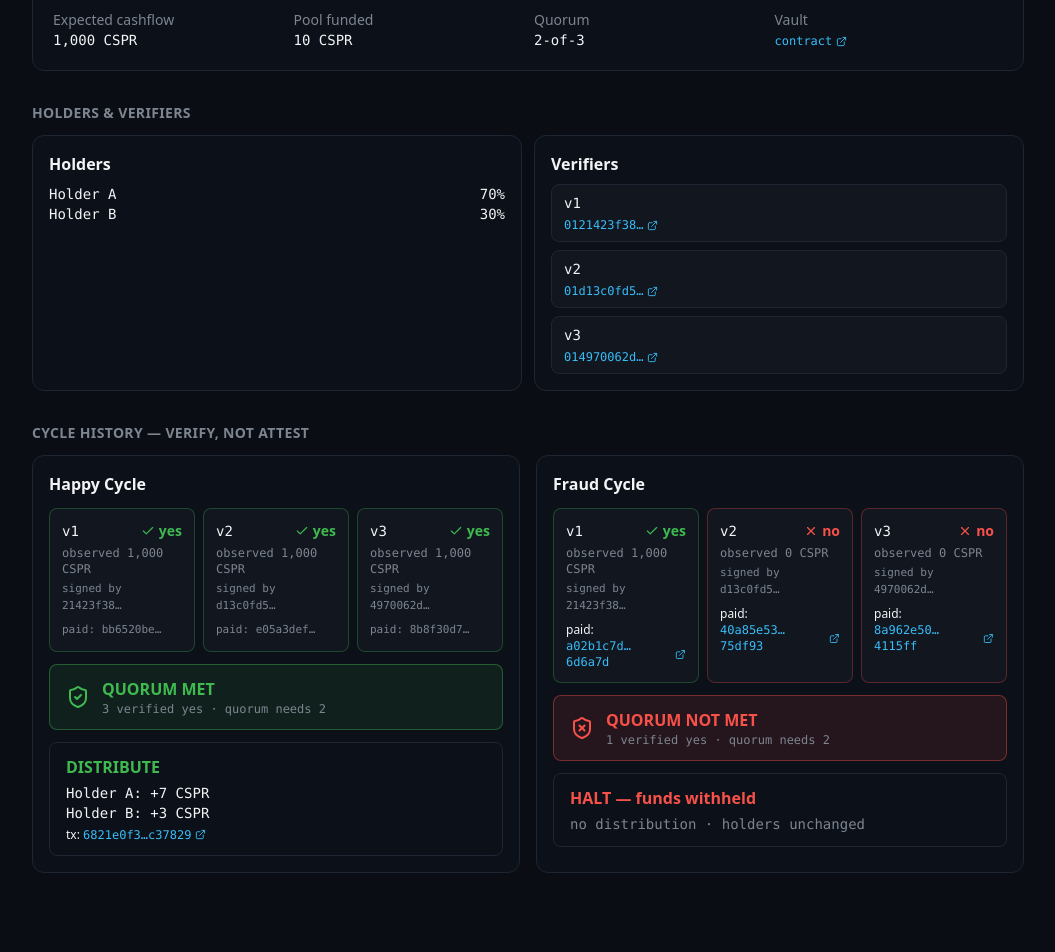
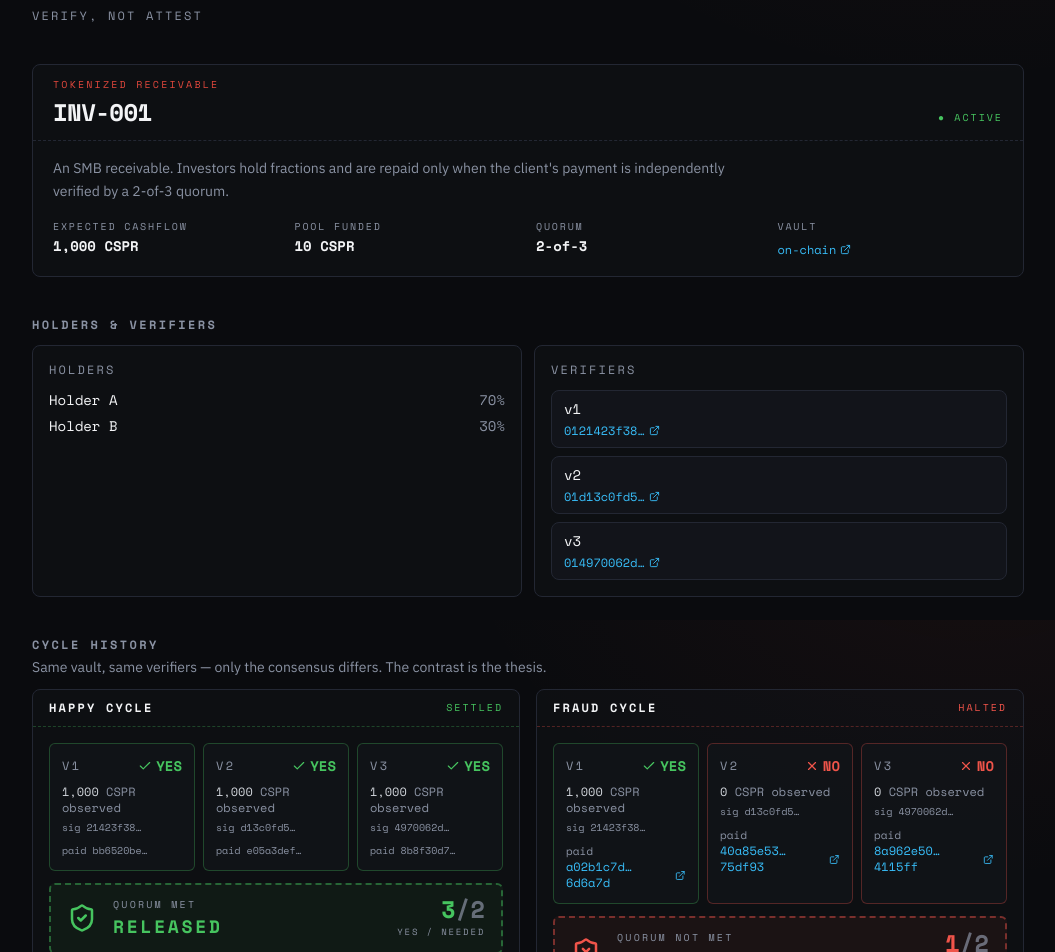
Before and after one commit to RECTOR-LABS/quittance, a Next.js app in the folder dashboard/: page / in a window 1280 px wide. Shown: the part 180-1132 px from the top of the page, without its empty margins (112-1167 px from the left). Before the commit the page ends 1085 px from the top, so only its background shows below. Built offline with nearby package versions, Linux system fonts and the light colour scheme.

Commit message:
feat(dashboard): proof-receipt visual identity — Space Mono type + quorum-gate stamp

```diff
--- a/dashboard/app/globals.css
+++ b/dashboard/app/globals.css
@@ -1,5 +1,26 @@
 @tailwind base;
 @tailwind components;
 @tailwind utilities;
-:root { color-scheme: dark; }
-body { @apply bg-ink text-gray-100 antialiased; }
+
+:root {
+  color-scheme: dark;
+}
+
+body {
+  @apply bg-ink text-gray-100 antialiased font-sans;
+  background-image: radial-gradient(55rem 40rem at 85% -15%, rgba(224, 71, 60, 0.06), transparent 60%);
+  background-attachment: fixed;
+}
+
+a {
+  @apply outline-none;
+}
+a:focus-visible {
+  @apply rounded-sm ring-2 ring-accent ring-offset-2 ring-offset-ink;
+}
+
+@media (prefers-reduced-motion: reduce) {
+  * {
+    transition: none !important;
+  }
+}
--- a/dashboard/app/layout.tsx
+++ b/dashboard/app/layout.tsx
@@ -1,6 +1,10 @@
 import './globals.css';
 import Link from 'next/link';
+import { Space_Mono, IBM_Plex_Sans } from 'next/font/google';
 import { ShieldCheck } from 'lucide-react';
+
+const mono = Space_Mono({ subsets: ['latin'], weight: ['400', '700'], variable: '--font-mono' });
+const sans = IBM_Plex_Sans({ subsets: ['latin'], weight: ['400', '500', '600', '700'], variable: '--font-sans' });
 
 export const metadata = {
   title: 'Quittance — verify, not attest',
@@ -9,18 +13,23 @@ export const metadata = {
 
 export default function RootLayout({ children }: { children: React.ReactNode }) {
   return (
-    <html lang="en">
+    <html lang="en" className={`${mono.variable} ${sans.variable}`}>
       <body>
-        <nav className="border-b border-edge bg-panel/60">
-          <div className="mx-auto flex max-w-5xl items-center gap-6 px-4 py-3">
-            <span className="flex items-center gap-2 font-semibold">
-              <ShieldCheck size={18} className="text-accent" /> Quittance
+        <nav className="sticky top-0 z-10 border-b border-edge bg-ink/80 backdrop-blur">
+          <div className="mx-auto flex max-w-5xl items-center justify-between px-4 py-3">
+            <span className="flex items-center gap-2 font-mono text-sm font-bold uppercase tracking-[0.18em]">
+              <ShieldCheck size={16} className="text-accent" /> Quittance
             </span>
-            <Link href="/" className="text-sm text-muted hover:text-gray-100">Issuer</Link>
-            <Link href="/holder" className="text-sm text-muted hover:text-gray-100">Holder</Link>
+            <div className="flex items-center gap-6 font-mono text-xs uppercase tracking-[0.18em]">
+              <Link href="/" className="text-muted transition-colors hover:text-gray-100">Issuer</Link>
+              <Link href="/holder" className="text-muted transition-colors hover:text-gray-100">Holder</Link>
+            </div>
           </div>
         </nav>
-        <main className="mx-auto max-w-5xl px-4 py-8">{children}</main>
+        <main className="mx-auto max-w-5xl px-4 py-10">{children}</main>
+        <footer className="mx-auto max-w-5xl px-4 pb-10 pt-6 font-mono text-[10px] uppercase tracking-[0.2em] text-muted/60">
+          Quittance · casper-test · verify, not attest
+        </footer>
       </body>
     </html>
   );
--- a/dashboard/app/page.tsx
+++ b/dashboard/app/page.tsx
@@ -9,23 +9,33 @@ export default function IssuerPage() {
   const asset = getAsset();
   const cycles = getCycles();
   return (
-    <div className="space-y-8">
+    <div className="space-y-10">
+      <section>
+        <div className="font-mono text-[10px] uppercase tracking-[0.25em] text-accent">Verification-gated servicing</div>
+        <h1 className="mt-2 max-w-2xl font-sans text-2xl font-semibold leading-snug sm:text-3xl">
+          Funds reach holders only after an independent quorum confirms the cashflow arrived.
+        </h1>
+        <p className="mt-2 font-mono text-xs uppercase tracking-[0.18em] text-muted">verify, not attest</p>
+      </section>
+
       <AssetHeader asset={asset} />
 
       <section>
-        <h2 className="mb-3 text-sm font-semibold uppercase tracking-wide text-muted">Holders &amp; verifiers</h2>
+        <h2 className="mb-3 font-mono text-xs font-semibold uppercase tracking-[0.2em] text-muted">Holders &amp; verifiers</h2>
         <div className="grid gap-3 sm:grid-cols-2">
-          <div className="rounded-xl border border-edge bg-panel/40 p-4">
-            <h3 className="mb-2 font-semibold">Holders</h3>
-            {asset.holders.map((h) => (
-              <div key={h.label} className="flex justify-between font-mono text-sm">
-                <span>{h.label}</span>
-                <span>{h.weightPct}%</span>
-              </div>
-            ))}
+          <div className="rounded-lg border border-edge bg-panel/40 p-4">
+            <h3 className="mb-3 font-mono text-xs uppercase tracking-[0.18em] text-muted">Holders</h3>
+            <div className="space-y-1.5">
+              {asset.holders.map((h) => (
+                <div key={h.label} className="flex justify-between font-mono text-sm">
+                  <span>{h.label}</span>
+                  <span className="text-muted">{h.weightPct}%</span>
+                </div>
+              ))}
+            </div>
           </div>
-          <div className="rounded-xl border border-edge bg-panel/40 p-4">
-            <h3 className="mb-2 font-semibold">Verifiers</h3>
+          <div className="rounded-lg border border-edge bg-panel/40 p-4">
+            <h3 className="mb-3 font-mono text-xs uppercase tracking-[0.18em] text-muted">Verifiers</h3>
             <div className="grid gap-2">
               {asset.verifiers.map((v) => (
                 <VerifierBadge key={v.label} verifier={v} />
@@ -36,7 +46,10 @@ export default function IssuerPage() {
       </section>
 
       <section>
-        <h2 className="mb-3 text-sm font-semibold uppercase tracking-wide text-muted">Cycle history — verify, not attest</h2>
+        <h2 className="mb-1 font-mono text-xs font-semibold uppercase tracking-[0.2em] text-muted">Cycle history</h2>
+        <p className="mb-3 font-sans text-sm text-muted">
+          Same vault, same verifiers — only the consensus differs. The contrast is the thesis.
+        </p>
         <div className="grid gap-4 lg:grid-cols-2">
           {cycles.map((c) => (
             <CycleCard key={c.cycleId} cycle={c} />
--- a/dashboard/components/AssetHeader.tsx
+++ b/dashboard/components/AssetHeader.tsx
@@ -1,38 +1,39 @@
-import { FileText } from 'lucide-react';
 import type { AssetConfig } from '@/lib/types';
 import { motesToCspr } from '@/lib/format';
 import { TxLink } from './TxLink';
 
 export function AssetHeader({ asset }: { asset: AssetConfig }) {
+  const rows: ReadonlyArray<readonly [string, string]> = [
+    ['Expected cashflow', `${motesToCspr(asset.expectedCashflowMotes)} CSPR`],
+    ['Pool funded', `${motesToCspr(asset.pool.fundedMotes)} CSPR`],
+    ['Quorum', `${asset.quorumRequired}-of-${asset.verifiers.length}`],
+  ];
   return (
-    <header className="rounded-xl border border-edge bg-panel/40 p-5">
-      <div className="flex items-center gap-2 text-accent">
-        <FileText size={18} />
-        <span className="font-semibold">{asset.reference}</span>
+    <header className="overflow-hidden rounded-lg border border-edge bg-panel/40">
+      <div className="border-b border-dashed border-edge px-5 py-3">
+        <div className="font-mono text-[10px] uppercase tracking-[0.22em] text-accent">Tokenized receivable</div>
+        <div className="mt-1 flex items-baseline justify-between">
+          <div className="font-mono text-2xl font-bold tracking-tight">{asset.reference}</div>
+          <span className="font-mono text-[10px] uppercase tracking-[0.2em] text-yes">● active</span>
+        </div>
       </div>
-      <p className="mt-2 max-w-2xl text-sm text-muted">{asset.narrative}</p>
-      <dl className="mt-4 grid grid-cols-2 gap-3 text-sm sm:grid-cols-4">
-        <div>
-          <dt className="text-muted">Expected cashflow</dt>
-          <dd className="font-mono">{motesToCspr(asset.expectedCashflowMotes)} CSPR</dd>
-        </div>
-        <div>
-          <dt className="text-muted">Pool funded</dt>
-          <dd className="font-mono">{motesToCspr(asset.pool.fundedMotes)} CSPR</dd>
-        </div>
-        <div>
-          <dt className="text-muted">Quorum</dt>
-          <dd className="font-mono">
-            {asset.quorumRequired}-of-{asset.verifiers.length}
-          </dd>
-        </div>
-        <div>
-          <dt className="text-muted">Vault</dt>
-          <dd>
-            <TxLink kind="contract" hash={asset.vault.packageHash} label="contract" />
-          </dd>
-        </div>
-      </dl>
+      <div className="px-5 py-4">
+        <p className="max-w-2xl font-sans text-sm leading-relaxed text-muted">{asset.narrative}</p>
+        <dl className="mt-4 grid grid-cols-2 gap-4 sm:grid-cols-4">
+          {rows.map(([k, v]) => (
+            <div key={k}>
+              <dt className="font-mono text-[10px] uppercase tracking-[0.18em] text-muted">{k}</dt>
+              <dd className="mt-0.5 font-mono text-sm font-bold">{v}</dd>
+            </div>
+          ))}
+          <div>
+            <dt className="font-mono text-[10px] uppercase tracking-[0.18em] text-muted">Vault</dt>
+            <dd className="mt-0.5">
+              <TxLink kind="contract" hash={asset.vault.packageHash} label="on-chain" />
+            </dd>
+          </div>
+        </dl>
+      </div>
     </header>
   );
 }
--- a/dashboard/components/CycleCard.tsx
+++ b/dashboard/components/CycleCard.tsx
@@ -6,40 +6,47 @@ import { TxLink } from './TxLink';
 
 export function CycleCard({ cycle }: { cycle: Cycle }) {
   const receiptFor = (id: string) => cycle.receipts.find((r) => r.verifierId === id);
+  const distributed = cycle.status === 'distributed';
   return (
-    <section className="rounded-xl border border-edge bg-panel/40 p-4">
-      <h3 className="mb-3 font-semibold capitalize">{cycle.cycleId} cycle</h3>
+    <section className="overflow-hidden rounded-lg border border-edge bg-panel/40">
+      <header className={`flex items-center justify-between border-b border-dashed px-4 py-2.5 ${distributed ? 'border-yes/30' : 'border-no/30'}`}>
+        <span className="font-mono text-xs font-bold uppercase tracking-[0.18em]">{cycle.cycleId} cycle</span>
+        <span className={`font-mono text-[10px] uppercase tracking-[0.2em] ${distributed ? 'text-yes' : 'text-no'}`}>
+          {distributed ? 'settled' : 'halted'}
+        </span>
+      </header>
+      <div className="space-y-3 p-4">
         <div className="grid gap-2 sm:grid-cols-3">
           {cycle.verdicts.map((v) => (
             <VerdictCard key={v.source} verdict={v} receipt={receiptFor(v.source)} />
           ))}
         </div>
-      <div className="mt-3">
         <QuorumGate yesCount={cycle.quorum.yesCount} required={cycle.quorum.required} met={cycle.quorum.met} />
-      </div>
-      <div className="mt-3 rounded-lg border border-edge px-4 py-3">
-        {cycle.status === 'distributed' ? (
+        <div className="rounded-md border border-edge bg-ink/40 px-4 py-3">
+          {distributed ? (
             <div>
-            <div className="font-semibold text-yes">DISTRIBUTE</div>
-            <ul className="mt-1 font-mono text-sm">
+              <div className="font-mono text-sm font-bold uppercase tracking-[0.12em] text-yes">Distribute</div>
+              <ul className="mt-2 space-y-1 font-mono text-sm">
                 {cycle.payouts?.map((p) => (
-                <li key={p.holderLabel}>
-                  {p.holderLabel}: +{motesToCspr(p.motes)} CSPR
+                  <li key={p.holderLabel} className="flex justify-between">
+                    <span className="text-muted">{p.holderLabel}</span>
+                    <span className="text-yes">+{motesToCspr(p.motes)} CSPR</span>
                   </li>
                 ))}
               </ul>
               {cycle.distributeTx && (
-              <div className="mt-1 text-xs">
-                tx: <TxLink kind="deploy" hash={cycle.distributeTx} />
+                <div className="mt-2 font-mono text-xs text-muted">
+                  receipt <TxLink kind="deploy" hash={cycle.distributeTx} />
                 </div>
               )}
             </div>
           ) : (
             <div>
-            <div className="font-semibold text-no">HALT — funds withheld</div>
-            <div className="mt-1 font-mono text-sm text-muted">no distribution · holders unchanged</div>
+              <div className="font-mono text-sm font-bold uppercase tracking-[0.12em] text-no">Halt — funds withheld</div>
+              <div className="mt-1 font-sans text-sm text-muted">No distribution. Holders unchanged.</div>
             </div>
           )}
+        </div>
       </div>
     </section>
   );
--- a/dashboard/components/QuorumGate.tsx
+++ b/dashboard/components/QuorumGate.tsx
@@ -1,12 +1,29 @@
 import { ShieldCheck, ShieldX } from 'lucide-react';
 
+/**
+ * The thesis, stamped. When the quorum is met the cashflow is RELEASED;
+ * when it is not, it is WITHHELD. This is the visual hero of every cycle.
+ */
 export function QuorumGate({ yesCount, required, met }: { yesCount: number; required: number; met: boolean }) {
   return (
-    <div className={`flex items-center gap-3 rounded-lg border px-4 py-3 ${met ? 'border-yes/40 bg-yes/10' : 'border-no/40 bg-no/10'}`}>
-      {met ? <ShieldCheck className="text-yes" /> : <ShieldX className="text-no" />}
-      <div>
-        <div className={`font-semibold ${met ? 'text-yes' : 'text-no'}`}>{met ? 'QUORUM MET' : 'QUORUM NOT MET'}</div>
-        <div className="font-mono text-xs text-muted">{yesCount} verified yes · quorum needs {required}</div>
+    <div
+      className={`relative flex items-center gap-4 overflow-hidden rounded-md border-2 border-dashed px-4 py-3 ${
+        met ? 'border-yes/45 bg-yes/[0.06]' : 'border-no/45 bg-no/[0.06]'
+      }`}
+    >
+      {met ? <ShieldCheck size={30} className="shrink-0 text-yes" /> : <ShieldX size={30} className="shrink-0 text-no" />}
+      <div className="flex-1">
+        <div className="font-mono text-[10px] uppercase tracking-[0.22em] text-muted">Quorum {met ? 'met' : 'not met'}</div>
+        <div className={`font-mono text-lg font-bold uppercase tracking-[0.15em] ${met ? 'text-yes' : 'text-no'}`}>
+          {met ? 'Released' : 'Withheld'}
+        </div>
+      </div>
+      <div className="text-right">
+        <div className={`font-mono text-2xl font-bold leading-none ${met ? 'text-yes' : 'text-no'}`}>
+          {yesCount}
+          <span className="text-muted/70">/{required}</span>
+        </div>
+        <div className="mt-1 font-mono text-[9px] uppercase tracking-[0.2em] text-muted">yes / needed</div>
       </div>
     </div>
   );
--- a/dashboard/components/VerdictCard.tsx
+++ b/dashboard/components/VerdictCard.tsx
@@ -6,23 +6,25 @@ import { TxLink } from './TxLink';
 export function VerdictCard({ verdict, receipt }: { verdict: Verdict; receipt?: Receipt }) {
   const yes = verdict.verdict === 'yes';
   return (
-    <div className={`rounded-lg border p-3 ${yes ? 'border-yes/30' : 'border-no/30'} bg-panel`}>
+    <div className={`rounded-md border bg-panel/80 p-3 ${yes ? 'border-yes/30' : 'border-no/30'}`}>
       <div className="flex items-center justify-between">
-        <span className="font-mono text-sm">{verdict.source}</span>
-        <span className={`inline-flex items-center gap-1 text-sm font-semibold ${yes ? 'text-yes' : 'text-no'}`}>
+        <span className="font-mono text-xs uppercase tracking-[0.2em] text-muted">{verdict.source}</span>
+        <span className={`inline-flex items-center gap-1 font-mono text-sm font-bold uppercase ${yes ? 'text-yes' : 'text-no'}`}>
           {yes ? <Check size={14} /> : <X size={14} />}
           {verdict.verdict}
         </span>
       </div>
-      <div className="mt-1 font-mono text-xs text-muted">observed {motesToCspr(verdict.observedAmount)} CSPR</div>
-      <div className="mt-1 font-mono text-[11px] text-muted">signed by {verdict.signer.slice(0, 8)}…</div>
+      <div className="mt-2 font-mono text-xs text-gray-300">
+        {motesToCspr(verdict.observedAmount)} <span className="text-muted">CSPR observed</span>
+      </div>
+      <div className="mt-1 font-mono text-[10px] text-muted">sig {verdict.signer.slice(0, 8)}…</div>
       {receipt &&
         (receipt.linkable ? (
-          <div className="mt-2 text-xs">
-            paid: <TxLink kind="deploy" hash={receipt.deployHash} />
+          <div className="mt-2 font-mono text-[11px] text-muted">
+            paid <TxLink kind="deploy" hash={receipt.deployHash} />
           </div>
         ) : (
-          <div className="mt-2 font-mono text-[11px] text-muted">paid: {receipt.deployHash.slice(0, 8)}…</div>
+          <div className="mt-2 font-mono text-[10px] text-muted">paid {receipt.deployHash.slice(0, 8)}…</div>
         ))}
     </div>
   );
--- a/dashboard/tailwind.config.ts
+++ b/dashboard/tailwind.config.ts
@@ -1,13 +1,22 @@
 import type { Config } from 'tailwindcss';
+
 export default {
   content: ['./app/**/*.{ts,tsx}', './components/**/*.{ts,tsx}'],
   theme: {
     extend: {
       colors: {
-        ink: '#0a0e14', panel: '#11161f', edge: '#1d2632',
-        yes: '#3fb950', no: '#f85149', accent: '#d63a3a', muted: '#7d8590',
+        ink: '#0a0b0e',
+        panel: '#12141a',
+        edge: '#232733',
+        yes: '#46c45f',
+        no: '#f0544a',
+        accent: '#e0473c',
+        muted: '#8a92a3',
       },
-      fontFamily: { mono: ['ui-monospace', 'SFMono-Regular', 'Menlo', 'monospace'] },
+      fontFamily: {
+        sans: ['var(--font-sans)', 'system-ui', 'sans-serif'],
+        mono: ['var(--font-mono)', 'ui-monospace', 'SFMono-Regular', 'Menlo', 'monospace'],
+      },
     },
   },
   plugins: [],
```
Also changed, not shown: dashboard/app/holder/page.tsx (+8 -5 lines), dashboard/components/HolderRow.tsx (+22 -17 lines), 1 other file (tests, documents, lock files or other folders). Lines whose indentation alone changed are shown as unchanged.
